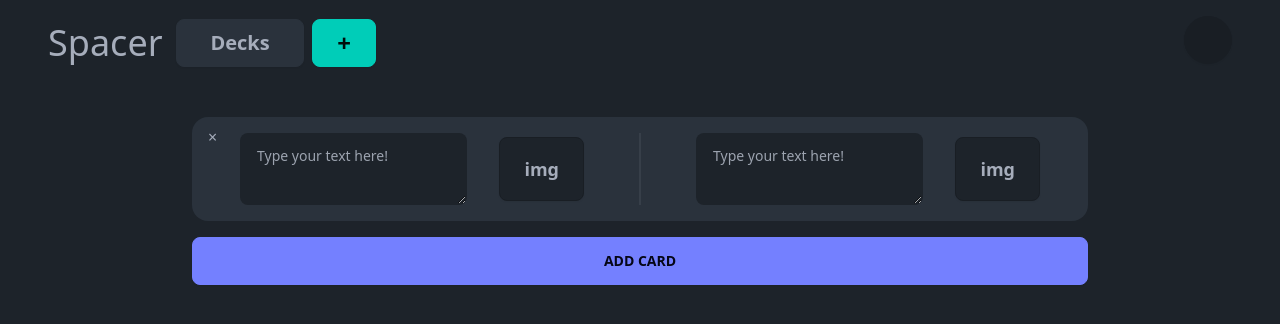
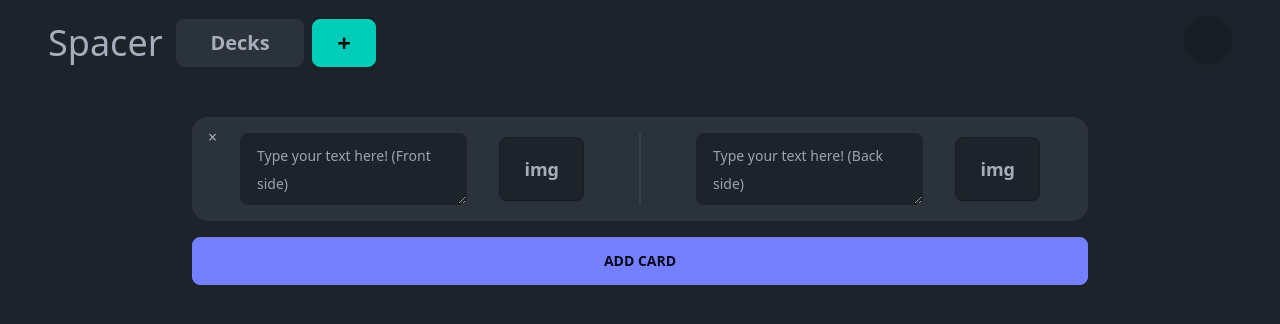
Before and after one commit to philippOkie/fleshcards-app, a React (Vite) app in the folder ui/: page /create-deck in a window 1280 px wide. Shown: the top 324 px of the page. Built offline with nearby package versions, Linux system fonts and the light colour scheme.

Commit message:
better ux

```diff
--- a/ui/src/components/AddCardComp.jsx
+++ b/ui/src/components/AddCardComp.jsx
@@ -1,12 +1,12 @@
 import { useState, useRef, useEffect } from "react";
 
 function AddCardComp() {
-  const [value1, setValue1] = useState("");
-  const [value2, setValue2] = useState("");
-  const textareaRef1 = useRef(null);
-  const textareaRef2 = useRef(null);
+  const [frontText, setFrontText] = useState("");
+  const [backText, setBackText] = useState("");
+  const frontTextareaRef = useRef(null);
+  const backTextareaRef = useRef(null);
 
-  const autoResize = (textareaRef, value) => {
+  const autoResizeTextarea = (textareaRef, text) => {
     if (textareaRef.current) {
       textareaRef.current.style.height = "auto";
       textareaRef.current.style.height = `${textareaRef.current.scrollHeight}px`;
@@ -14,13 +14,13 @@ function AddCardComp() {
   };
 
   useEffect(() => {
-    autoResize(textareaRef1, value1);
-    autoResize(textareaRef2, value2);
-  }, [value1, value2]);
+    autoResizeTextarea(frontTextareaRef, frontText);
+    autoResizeTextarea(backTextareaRef, backText);
+  }, [frontText, backText]);
 
   const handleDeleteCard = () => {
-    setValue1("");
-    setValue2("");
+    setFrontText("");
+    setBackText("");
   };
 
   return (
@@ -31,11 +31,11 @@ function AddCardComp() {
 
       <div className="flex flex-row items-center gap-8 flex-1">
         <textarea
-          placeholder="Type your text here!"
+          placeholder="Type your text here! (Front side)"
           className="textarea w-full resize-none p-2"
-          ref={textareaRef1}
-          value={value1}
-          onChange={(e) => setValue1(e.target.value)}
+          ref={frontTextareaRef}
+          value={frontText}
+          onChange={(e) => setFrontText(e.target.value)}
           style={{ minHeight: "40px" }}
         />
         <button className="btn btn-xs sm:btn-sm md:btn-md lg:btn-lg bg-base-100">
@@ -47,11 +47,11 @@ function AddCardComp() {
 
       <div className="flex flex-row items-center gap-8 flex-1">
         <textarea
-          placeholder="Type your text here!"
+          placeholder="Type your text here! (Back side)"
           className="textarea w-full resize-none p-2"
-          ref={textareaRef2}
-          value={value2}
-          onChange={(e) => setValue2(e.target.value)}
+          ref={backTextareaRef}
+          value={backText}
+          onChange={(e) => setBackText(e.target.value)}
           style={{ minHeight: "40px" }}
         />
         <button className="btn btn-xs sm:btn-sm md:btn-md lg:btn-lg bg-base-100">
```
